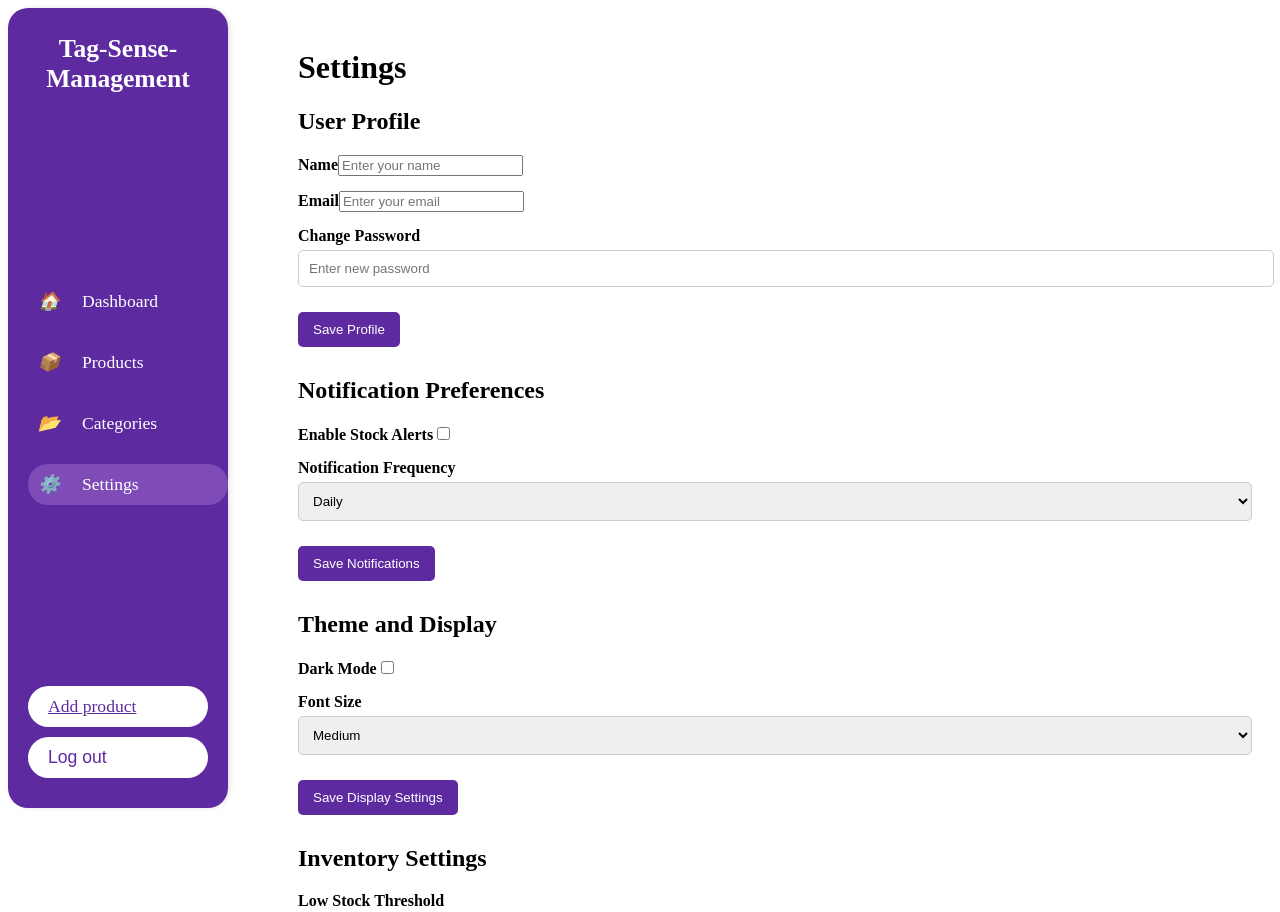
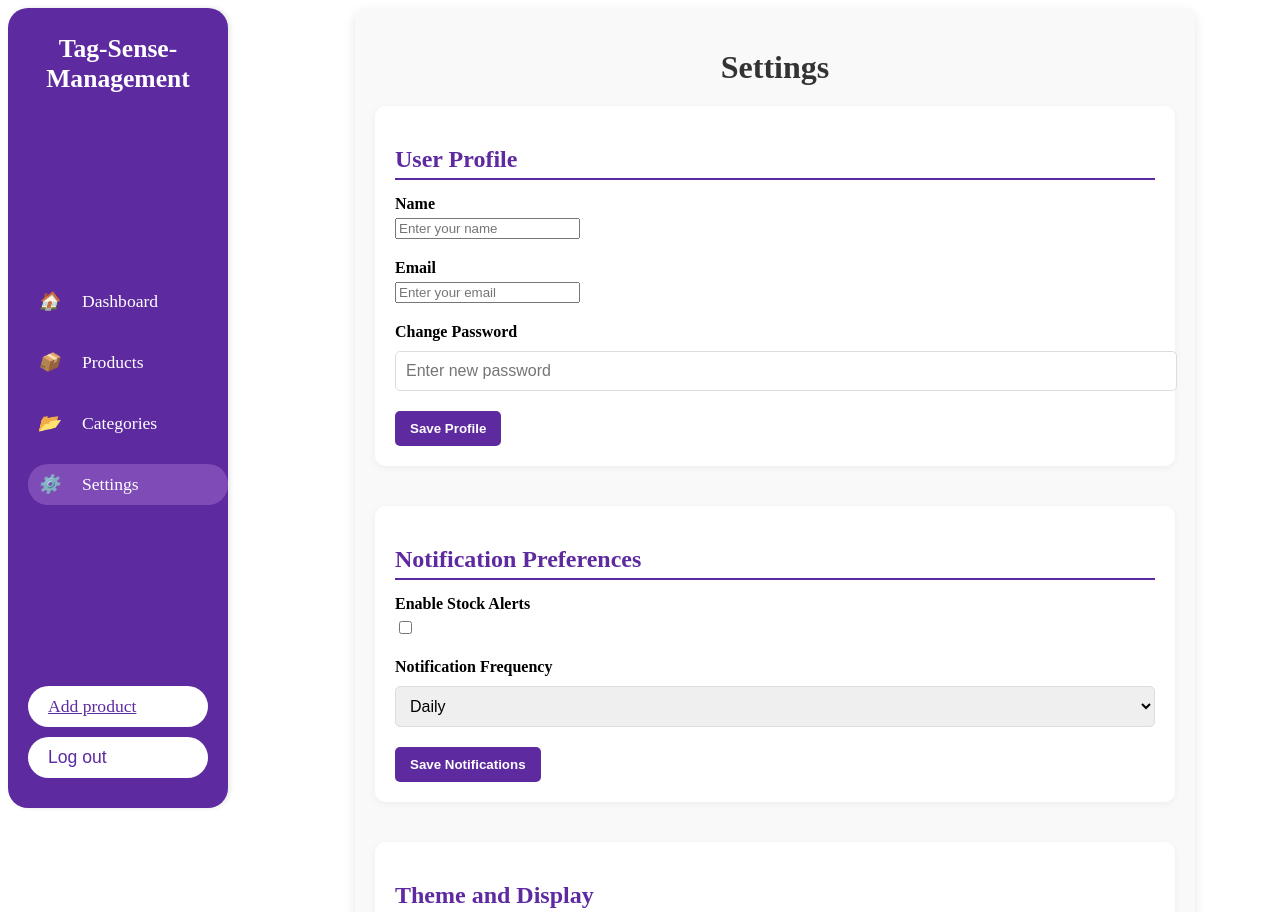
Before and after one commit to ethan-green3/Team-2051-Project, a Vue app in the folder team-2051-app/: page /settings in a window 1280 px wide. Shown: the top 912 px of the page. Built offline with nearby package versions, Linux system fonts and the light colour scheme; sample sign-in values are in the browser's storage.

Commit message:
Updated settings page styling

```diff
--- a/team-2051-app/src/views/SettingsPage.vue
+++ b/team-2051-app/src/views/SettingsPage.vue
@@ -17,7 +17,7 @@
         <label for="userPassword">Change Password</label>
         <input type="password" v-model="profile.password" id="userPassword" placeholder="Enter new password" />
       </div>
-        <button class="save-button" @click="saveProfile">Save Profile</button>
+      <button class="primary-button" @click="saveProfile">Save Profile</button>
     </section>
 
     <!-- Notification Preferences -->
@@ -35,7 +35,7 @@
           <option value="weekly">Weekly</option>
         </select>
       </div>
-        <button class="save-button" @click="saveNotifications">Save Notifications</button>
+      <button class="primary-button" @click="saveNotifications">Save Notifications</button>
     </section>
 
     <!-- Theme and Display Settings -->
@@ -53,7 +53,7 @@
           <option value="large">Large</option>
         </select>
       </div>
-        <button class="save-button" @click="saveDisplaySettings">Save Display Settings</button>
+      <button class="primary-button" @click="saveDisplaySettings">Save Display Settings</button>
     </section>
 
     <!-- Inventory and Product Settings -->
@@ -65,9 +65,9 @@
       </div>
       <div class="form-group">
         <label for="manageCategories">Manage Product Categories</label>
-          <button class="manage-button" @click="openCategoryManager">Manage Categories</button>
+        <button class="secondary-button" @click="openCategoryManager">Manage Categories</button>
       </div>
-        <button class="save-button" @click="saveInventorySettings">Save Inventory Settings</button>
+      <button class="primary-button" @click="saveInventorySettings">Save Inventory Settings</button>
     </section>
 
     <!-- Category Manager Modal -->
@@ -76,12 +76,12 @@
         <h2>Manage Product Categories</h2>
         <ul>
           <li v-for="(category, index) in inventorySettings.categories" :key="index">
-              {{ category }} <button @click="removeCategory(index)">Remove</button>
+            {{ category }} <button class="delete-button" @click="removeCategory(index)">Remove</button>
           </li>
         </ul>
         <input v-model="newCategory" placeholder="Add new category" />
-          <button @click="addCategory">Add Category</button>
-          <button @click="closeCategoryManager">Close</button>
+        <button class="primary-button" @click="addCategory">Add Category</button>
+        <button class="secondary-button" @click="closeCategoryManager">Close</button>
       </div>
     </div>
   </div>
@@ -146,7 +146,6 @@
     }
   },
   mounted() {
-      // Set theme based on saved settings
     if (this.displaySettings.darkMode) {
       document.body.classList.add('dark-mode');
     }
@@ -156,41 +155,95 @@
 
 <style scoped>
 .settings-container {
+  max-width: 800px;
+  margin: 0 auto;
   padding: 20px;
+  background-color: #f9f9f9;
+  border-radius: 10px;
+  box-shadow: 0px 4px 12px rgba(0, 0, 0, 0.1);
+}
+
+h1 {
+  font-size: 2rem;
+  color: #333;
+  margin-bottom: 20px;
+  text-align: center;
 }
 
 .settings-section {
-    margin-bottom: 30px;
+  margin-bottom: 40px;
+  padding: 20px;
+  background: #fff;
+  border-radius: 10px;
+  box-shadow: 0px 2px 8px rgba(0, 0, 0, 0.05);
+}
+
+.settings-section h2 {
+  font-size: 1.5rem;
+  color: #5e2aa0;
+  margin-bottom: 15px;
+  border-bottom: 2px solid #5e2aa0;
+  padding-bottom: 5px;
 }
 
 .form-group {
-    margin-bottom: 15px;
+  margin-bottom: 20px;
 }
 
 label {
   font-weight: bold;
+  display: block;
+  margin-bottom: 5px;
 }
 
-  input[type="text"], input[type="password"], input[type="number"], select {
+input[type="text"],
+input[type="password"],
+input[type="number"],
+select {
   width: 100%;
   padding: 10px;
   margin-top: 5px;
-    border: 1px solid #ccc;
+  border: 1px solid #ddd;
   border-radius: 5px;
+  font-size: 1rem;
 }
 
-  .save-button, .manage-button {
+.primary-button,
+.secondary-button,
+.delete-button {
+  padding: 10px 15px;
+  border: none;
+  border-radius: 5px;
+  cursor: pointer;
+  font-weight: bold;
+}
+
+.primary-button {
   background-color: #5e2aa0;
   color: white;
-    border: none;
-    padding: 10px 15px;
-    border-radius: 5px;
-    cursor: pointer;
-    margin-top: 10px;
 }
 
-  .save-button:hover, .manage-button:hover {
+.primary-button:hover {
   background-color: #4b1e7a;
+}
+
+.secondary-button {
+  background-color: #ddd;
+  color: #333;
+}
+
+.secondary-button:hover {
+  background-color: #ccc;
+}
+
+.delete-button {
+  background-color: #d9534f;
+  color: white;
+  margin-left: 10px;
+}
+
+.delete-button:hover {
+  background-color: #c9302c;
 }
 
 .modal-overlay {
@@ -208,10 +261,11 @@
 
 .modal-content {
   background: white;
-    padding: 20px;
+  padding: 30px;
   border-radius: 10px;
   width: 90%;
   max-width: 500px;
+  box-shadow: 0px 4px 12px rgba(0, 0, 0, 0.15);
 }
 
 ul {
@@ -220,7 +274,10 @@
 }
 
 li {
-    margin-bottom: 10px;
+  display: flex;
+  justify-content: space-between;
+  align-items: center;
+  margin-bottom: 15px;
 }
 
 .dark-mode {
```
Lines whose indentation alone changed are shown as unchanged.
